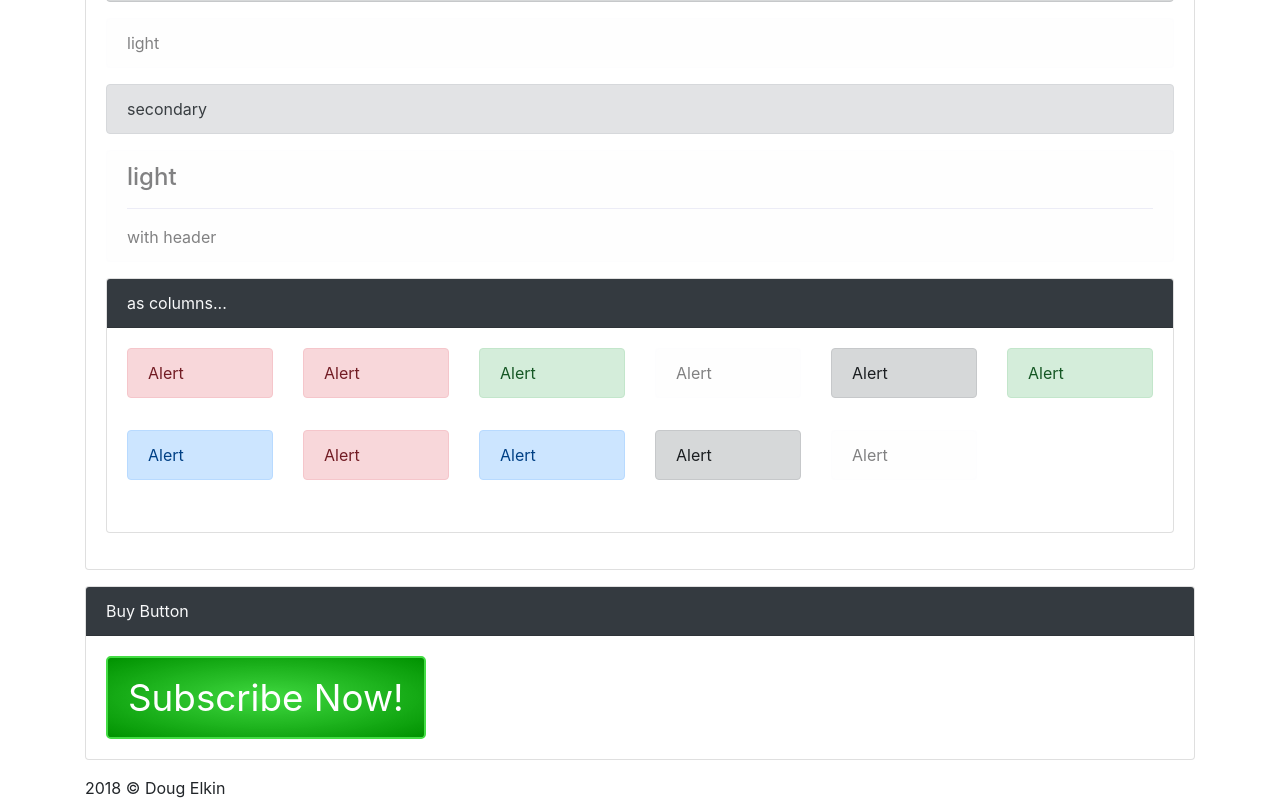
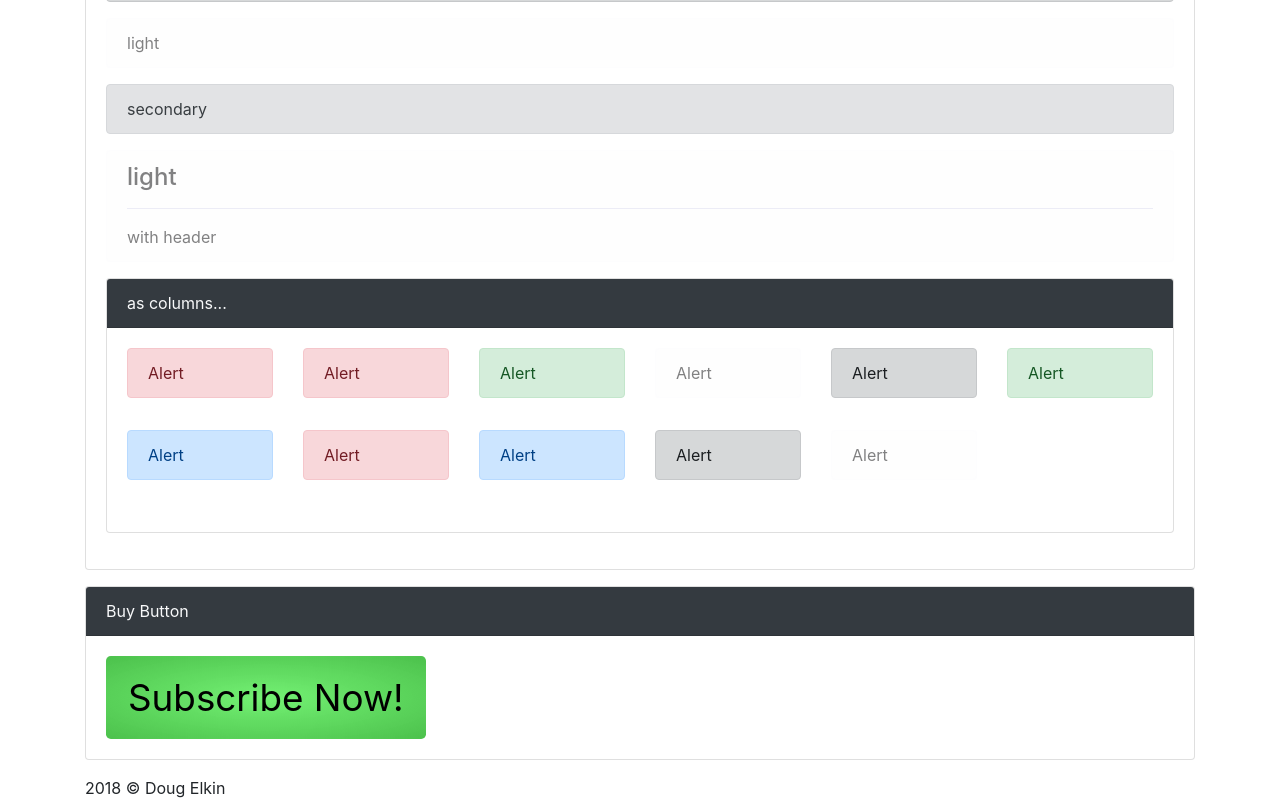
Before and after one commit to duhdugg/preaction-bootstrap-clips, a React (Create React App) app: page / in a window 1280 px wide. Shown: the part 3488-4288 px from the top of the page. Built offline with nearby package versions, Linux system fonts and the light colour scheme.

Commit message:
tweaks to buy button

```diff
--- a/src/components/BuyButton.js
+++ b/src/components/BuyButton.js
@@ -5,6 +5,50 @@ class BuyButton extends React.Component {
   constructor (props) {
     super(props)
     this.state = {}
+  }
+
+  get backgroundColorRgb () {
+    const def = [95, 239, 95]
+    let value = def
+    if (this.state.warm) {
+      value[1] = 255
+    } else if (this.state.flash) {
+      value = [0, 255, 0]
+    }
+    return value
+  }
+
+  get borderColorRgba () {
+    const def = [0, 0, 0, 0]
+    let value = def
+    if (this.state.warm) {
+      value[3] = 0.25
+    } else if (this.state.flash) {
+      value = [64, 255, 64, 0.5]
+    }
+    return value
+  }
+
+  get boxShadowRgba () {
+    const def = [0, 255, 0, 0]
+    let value = def
+    if (this.state.warm) {
+      value[3] = 0.5
+    } else if (this.state.flash) {
+      value[3] = 1
+    }
+    return value
+  }
+
+  get colorRgb () {
+    const def = [0, 0, 0]
+    let value = def
+    if (this.state.warm) {
+      value[1] = 128
+    } else if (this.state.flash) {
+      value[1] = 185
+    }
+    return value
   }
 
   warm () {
@@ -76,18 +120,11 @@ class BuyButton extends React.Component {
           lineHeight: 1.5,
           borderRadius: '0.3rem',
           border: '0.08125em solid transparent',
-          backgroundImage: 'radial-gradient(#ffffff40, #00000048)',
-          backgroundColor: this.state.flash
-            ? '#4dd'
-            : this.state.warm
-              ? '#a28'
-              : '#0c0',
-          borderColor: this.state.flash
-            ? '#8ff'
-            : this.state.warm
-              ? '#d4d'
-              : '#4d4',
-          color: this.state.flash ? '#fef' : this.state.warm ? '#ecc' : '#fff',
+          backgroundImage: 'radial-gradient(#ffffff20, #00000030)',
+          backgroundColor: `rgb(${this.backgroundColorRgb.join(',')})`,
+          borderColor: `rgba(${this.borderColorRgba.join(',')})`,
+          color: `rgb(${this.colorRgb.join(',')})`,
+          boxShadow: `0 0 0 0.2rem rgba(${this.boxShadowRgba.join(',')})`,
           transition: 'all 400ms ease-out'
         }}
         onMouseEnter={this.onMouseEnter.bind(this)}
```
Also changed, not shown: 1 other file (tests, documents, lock files or other folders).
